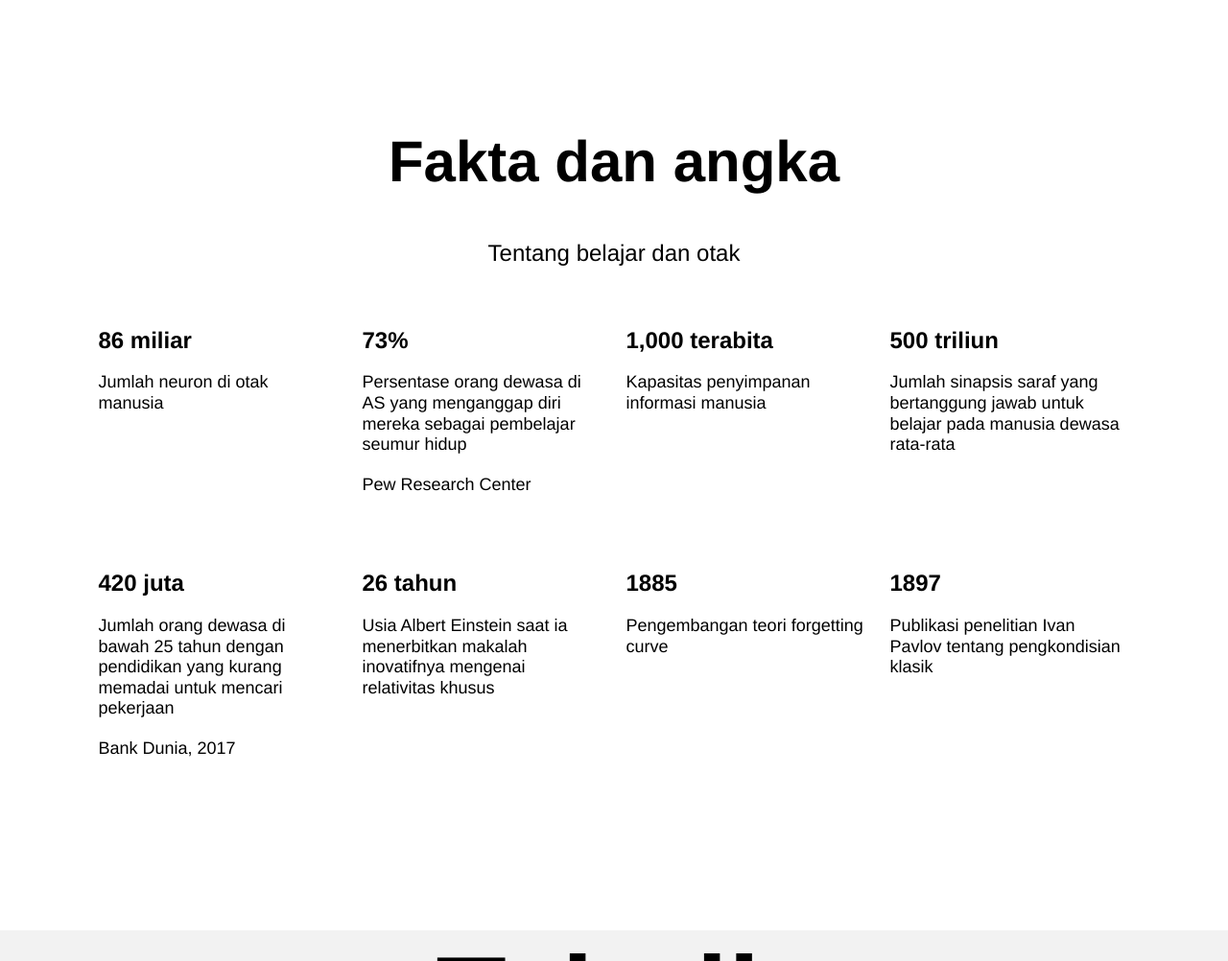
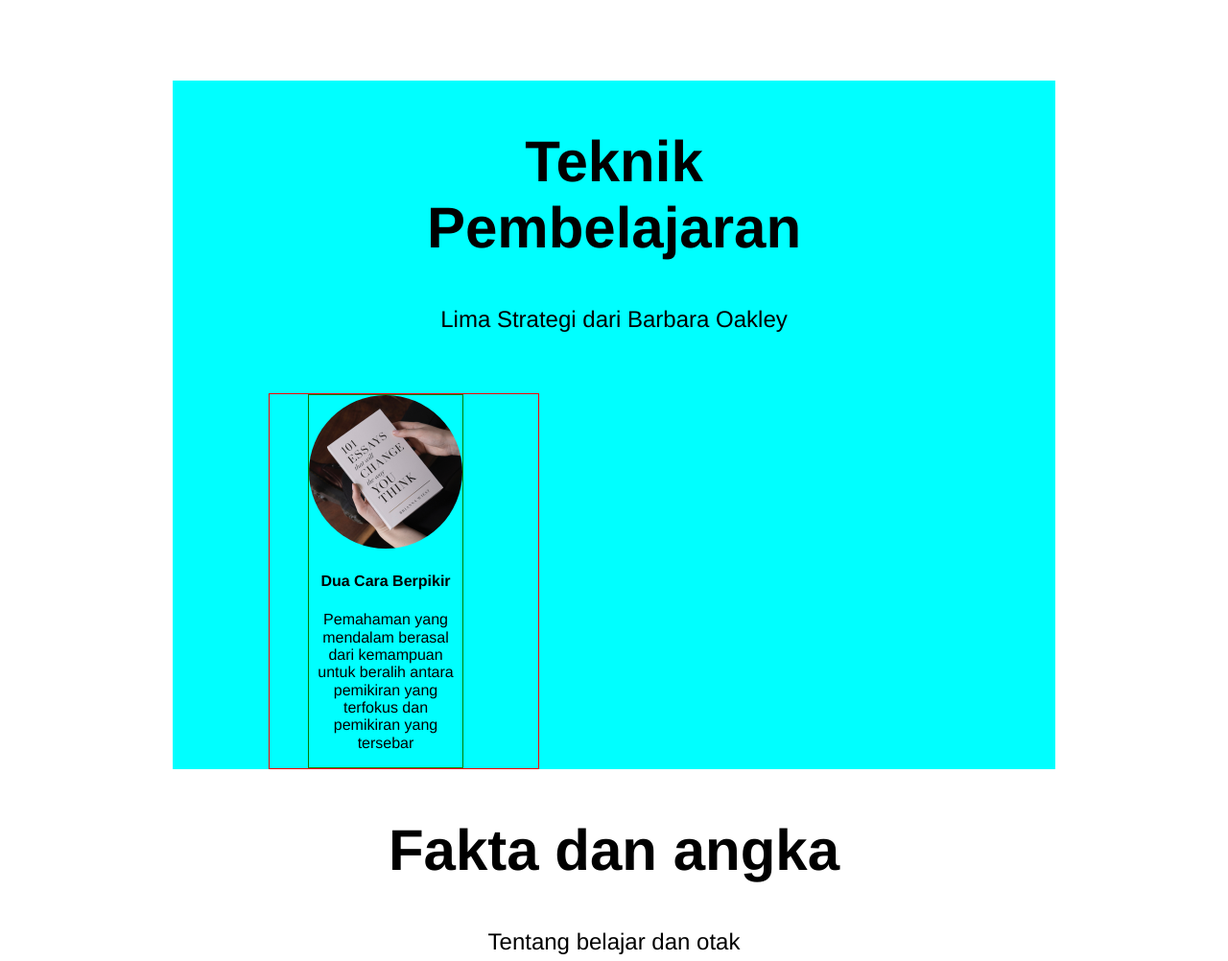
Before and after one commit to cnt81/second-project, a plain HTML site: page index.html in a window 1280 px wide. Shown: the part 1540-2542 px from the top of the page at 96% size. Drawn offline with Linux system fonts and the light colour scheme.

Commit message:
Pengerjaan section techniqus belum selesai masih tahap tabel cards dulu, masih pengerjaan padding dan margin, yang masih disempurnakan

```diff
--- a/index.html
+++ b/index.html
@@ -37,7 +37,7 @@
       </header>
       <!-- ====================== END HEADER ====================== -->
       <main class="content">
-        <!-- START DESCRIPTION -->
+        <!-- ====================== START DESCRIPTION ====================== -->
         <section class="description">
           <div class="two-columns">
             <div class="two-columns__brief">
@@ -60,7 +60,24 @@
             </div>
           </div>
         </section>
-        <!-- END DESCRIPTION -->
+        <!-- ====================== END DESCRIPTION ====================== -->
+
+        <!-- ====================== START TECHNIQUES ====================== -->
+        <section class="techniques">
+          <div class="digits__title">
+            <h2 class="section-title">Teknik Pembelajaran</h2>
+            <h3 class="section-subtitle">Lima Strategi dari Barbara Oakley</h3>
+          </div>
+
+          <ul class="cards">
+            <li class="cards__item">
+              <img class="cards__image" src="../second-project/images/cards-attention.png" alt="" />
+              <h4 class="cards__title">Dua Cara Berpikir</h4>
+              <p class="cards__description">Pemahaman yang mendalam berasal dari kemampuan untuk beralih antara pemikiran yang terfokus dan pemikiran yang tersebar</p>
+            </li>
+          </ul>
+        </section>
+        <!-- ====================== END TECHNIQUES ====================== -->
         <!-- START DIGITS -->
         <section class="digits">
           <div class="digits__title">
--- a/styles/style.css
+++ b/styles/style.css
@@ -125,11 +125,8 @@
 }
 
 .header__square_rotate {
+  transition: rotate (-15deg);
   animation: rotation 20s infinite;
-}
-
-.header__square_rotate:hover {
-  transition: rotate(360deg);
 }
 
 /* ------------------------ END HEADER RIGHT ---------------------- */
@@ -146,7 +143,7 @@
   margin-top: 100px;
 }
 
-/* START DESCRIPTION */
+/* =========================== START DESCRIPTION =========================== */
 .description {
   display: flex;
   justify-content: center;
@@ -196,9 +193,46 @@
   font-size: 24px;
   display: contents;
 }
-/* END DESCRIPTION */
+/* =========================== END DESCRIPTION =========================== */
 
-/* START DIGITS */
+/* =========================== START TECHNIQUES =========================== */
+.techniques {
+  background-color: aqua;
+  width: 920px;
+  margin: auto;
+}
+
+.cards {
+  list-style-type: none;
+  width: 240px;
+  margin: 0 100px 0 100px;
+  border: 1px red solid;
+}
+
+.cards__item {
+  width: 160px;
+  border: 1px green solid;
+}
+
+.cards__image {
+  width: 160px;
+  height: 160px;
+  border-radius: 50%;
+}
+
+.cards__title {
+  display: flex;
+  justify-content: center;
+}
+
+.cards__description {
+  display: flex;
+  justify-content: center;
+  text-align: center;
+}
+/* =========================== END TECHNIQUES =========================== */
+
+/* =========================== START DIGITS =========================== */
 .digits {
   width: auto;
   margin-bottom: 100px;
```
